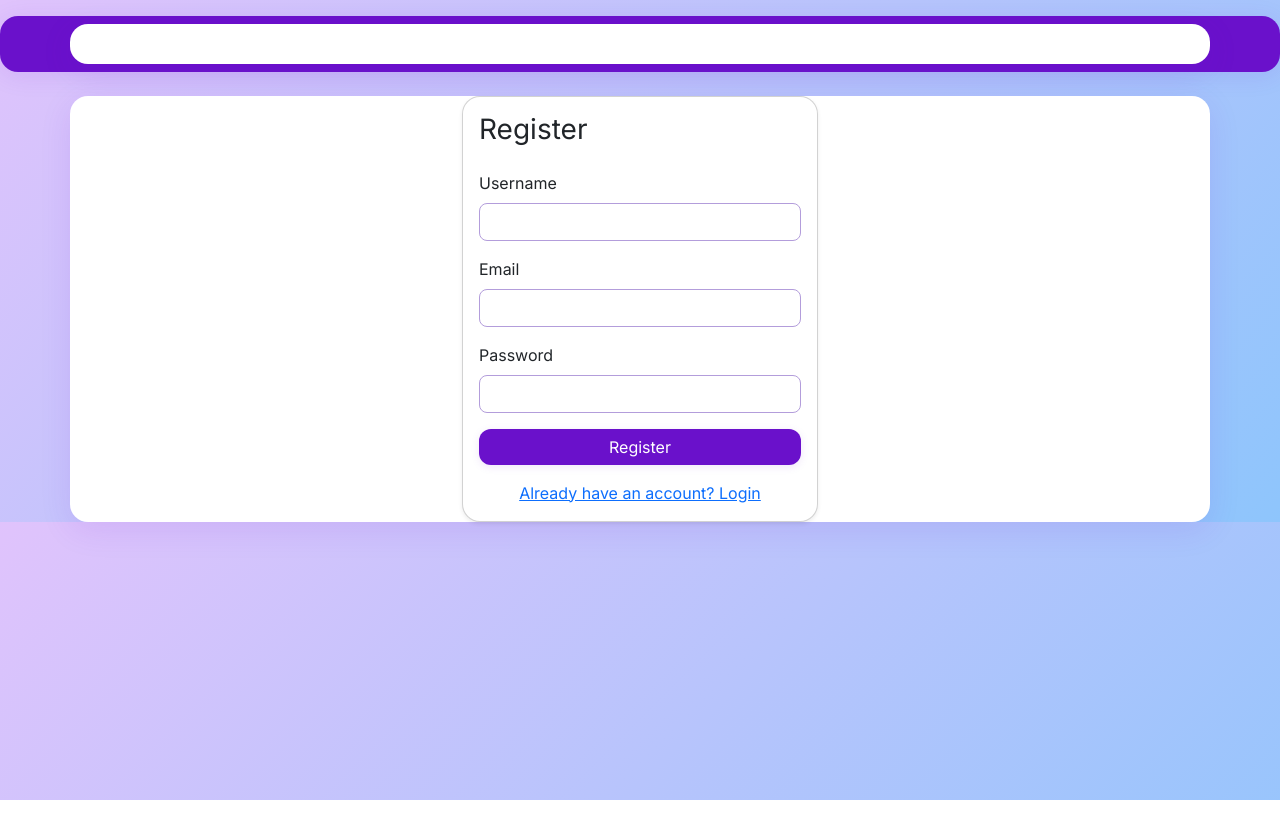
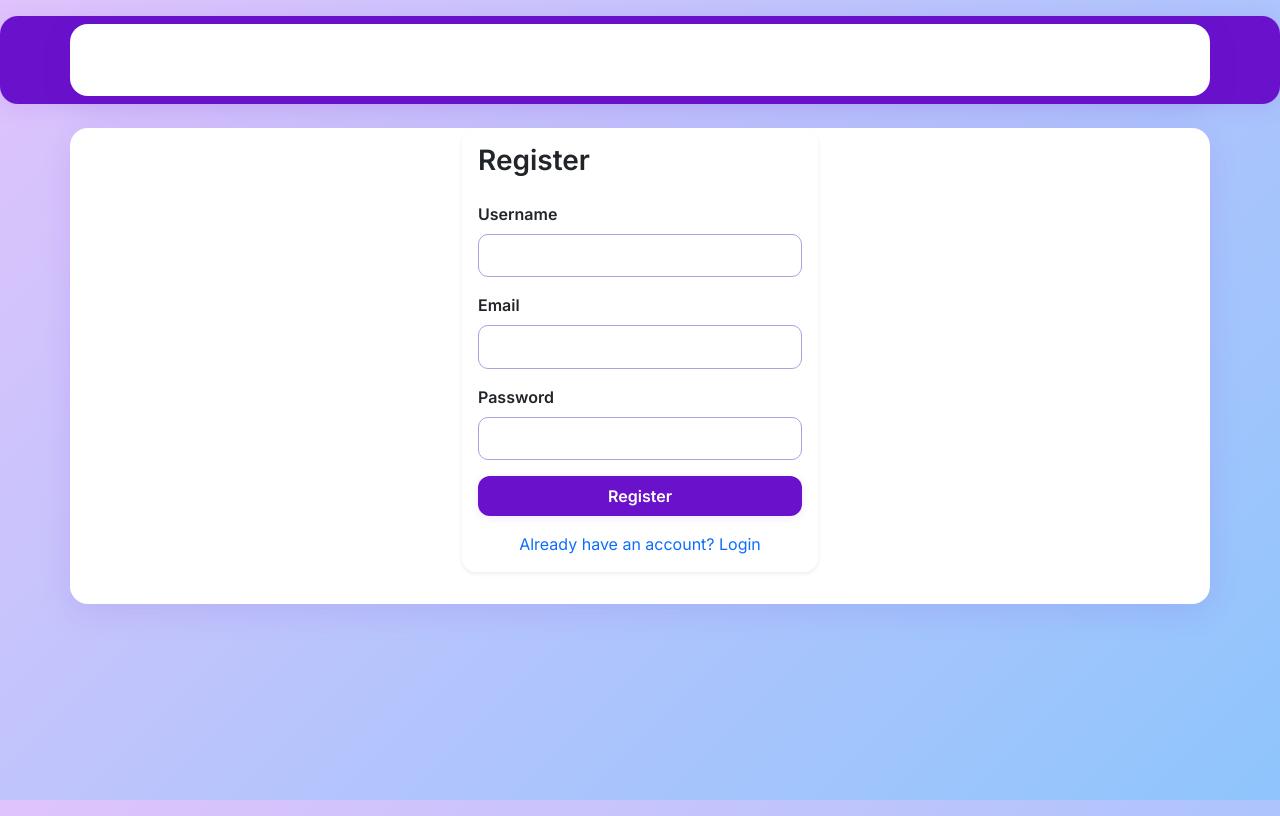
Before and after one commit to claudiu-morogan/smarty_toolkit, a CodeIgniter app: page /database/index.php/auth/register in a window 1280 px wide. Run offline with CodeIgniter, Linux system fonts and the light colour scheme.

Commit message:
style: add global base.css for readable, modern UI and include in header

```diff
--- a/application/views/header.php
+++ b/application/views/header.php
@@ -3,6 +3,7 @@
 <head>
     <title><?php echo isset($title) ? $title : 'To-Do App'; ?></title>
   <link rel="stylesheet" href="https://cdn.jsdelivr.net/npm/bootstrap@5.3.0/dist/css/bootstrap.min.css">
+  <link rel="stylesheet" href="<?php echo base_url('assets/css/base.css'); ?>">
   <?php
     $CI =& get_instance();
     $theme = $CI->session->userdata('theme');
--- /dev/null
+++ b/assets/css/base.css
@@ -0,0 +1,65 @@
+/* Base UI styles: accessibility, spacing, readable defaults */
+@import url('https://fonts.googleapis.com/css2?family=Inter:wght@400;500;600&display=swap');
+
+html, body {
+  height: 100%;
+}
+body {
+  font-family: 'Inter', 'Segoe UI', Arial, sans-serif;
+  -webkit-font-smoothing: antialiased;
+  -moz-osx-font-smoothing: grayscale;
+}
+/* Headings & links */
+h1, h2, h3, h4, h5 { color: #222; font-weight: 600; }
+a { color: #0d6efd; text-decoration: none; }
+a:hover { text-decoration: underline; }
+
+/* Layout */
+.container {
+  padding-bottom: 32px;
+}
+
+/* Cards, lists, tables */
+.card, .list-group-item, .table {
+  border: 0 !important;
+  border-radius: 14px !important;
+}
+.list-group-item + .list-group-item {
+  margin-top: 8px;
+}
+.table thead th {
+  font-weight: 600;
+}
+.table tbody tr:hover {
+  filter: brightness(0.98);
+}
+
+/* Buttons */
+.btn {
+  border-radius: 10px;
+  font-weight: 600;
+  padding: 0.5rem 0.9rem;
+  transition: transform 0.08s ease-out, box-shadow 0.12s ease-out;
+}
+.btn:hover { transform: translateY(-1px); }
+.btn:active { transform: translateY(0); }
+.btn:focus { outline: 3px solid rgba(0,0,0,0.12); outline-offset: 2px; }
+
+/* Forms */
+input.form-control, textarea.form-control, select.form-select, select.form-control {
+  border-radius: 10px !important;
+  padding: 0.55rem 0.8rem !important;
+}
+input.form-control:focus, textarea.form-control:focus, select.form-select:focus, select.form-control:focus {
+  box-shadow: 0 0 0 0.2rem rgba(0,0,0,0.06);
+}
+label.form-label { font-weight: 600; }
+
+/* Navbar */
+.navbar { border-radius: 18px; margin-top: 16px; }
+.navbar .dropdown-menu { border-radius: 12px; border: 0; box-shadow: 0 10px 24px rgba(0,0,0,0.08); }
+.navbar .dropdown-item.active { font-weight: 600; }
+
+/* Utilities */
+.shadow-soft { box-shadow: 0 10px 30px rgba(0,0,0,0.08) !important; }
+.rounded-12 { border-radius: 12px !important; }
```
